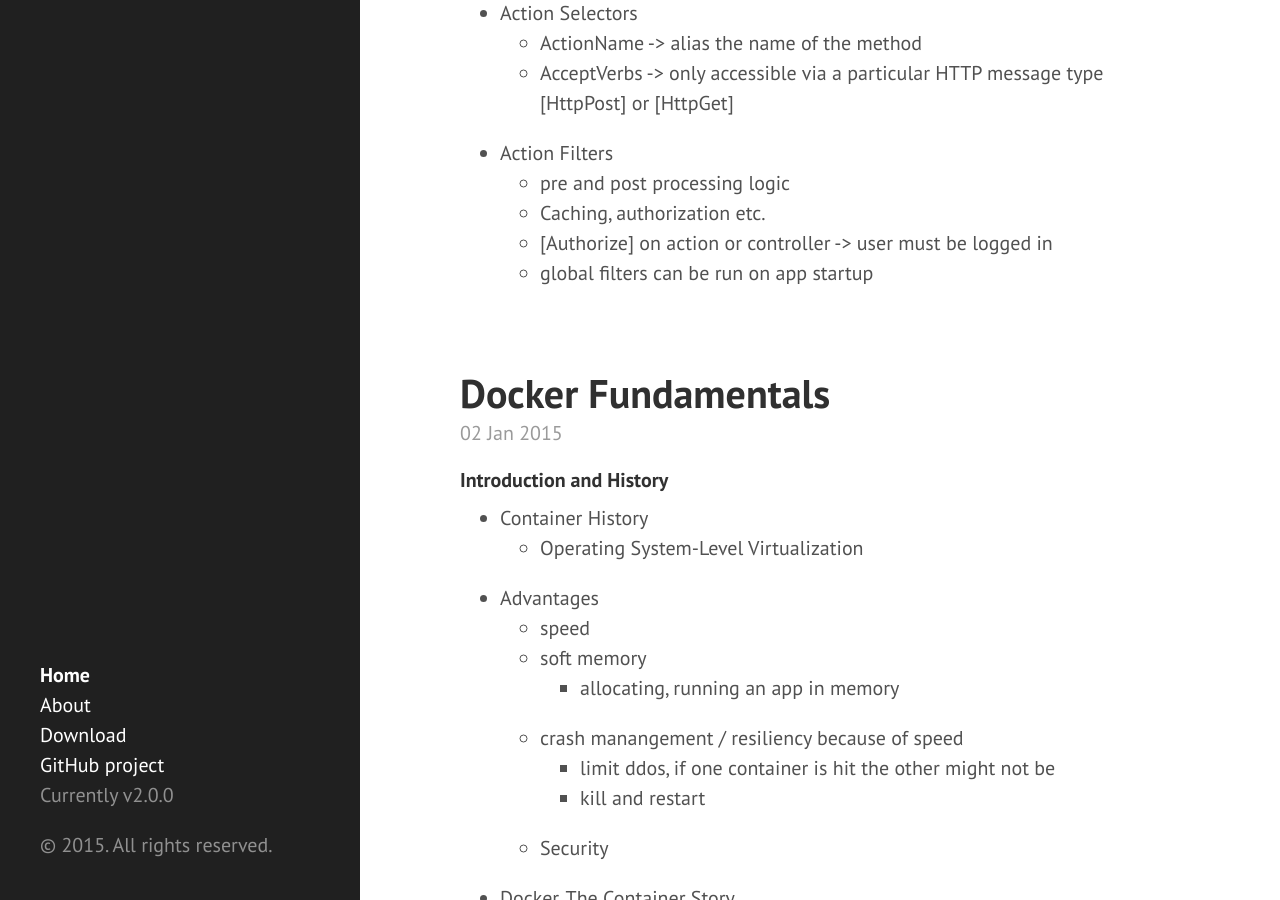
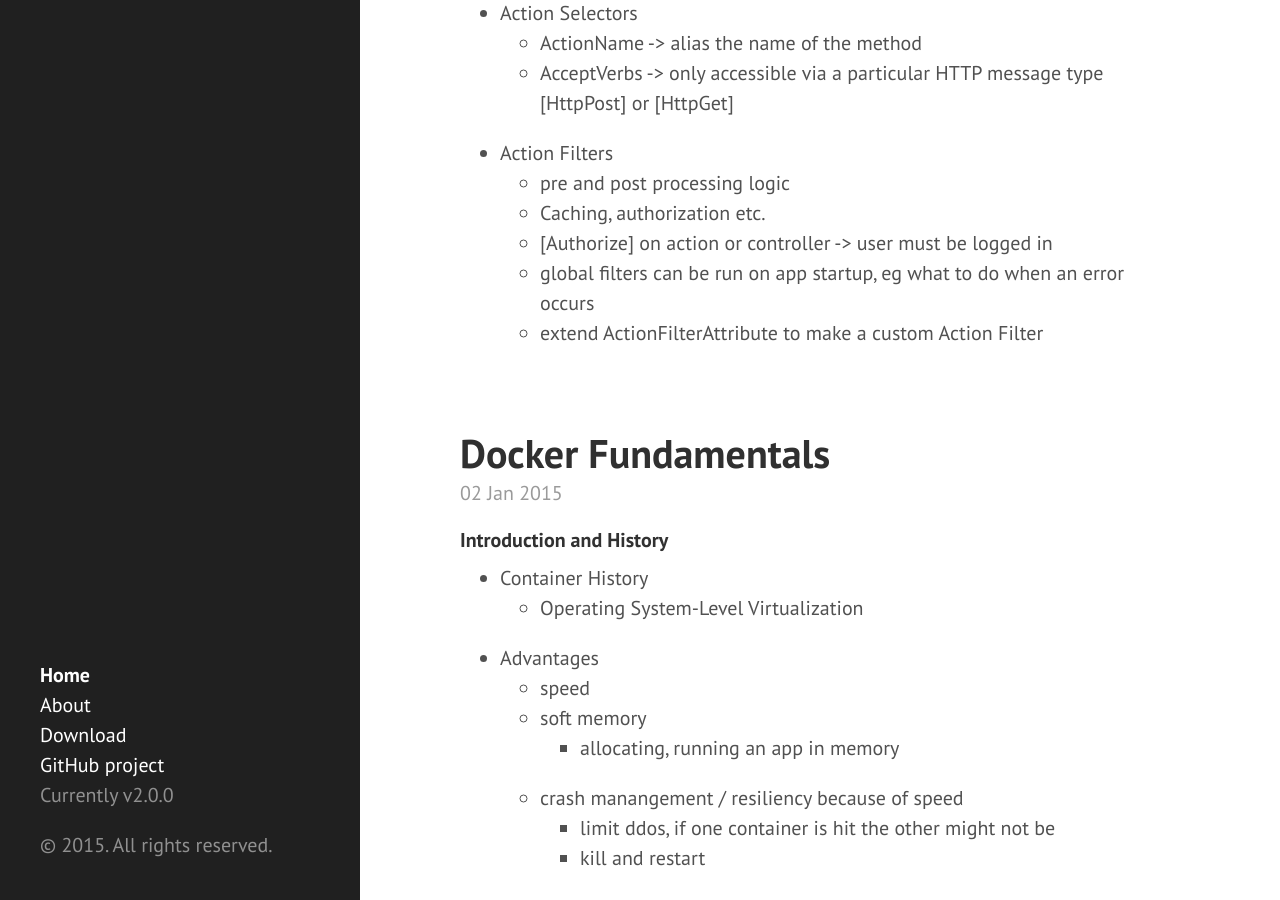
Before and after one commit to eneiand/eneiand.github.io, a Jekyll site: the page built from index.html, in a window 1280 px wide and 900 px high, scrolled down 1682 px. Built offline with Jekyll 4.4.1, drawn with Linux system fonts in a browser that asks for light colours; Markdown is read by kramdown in place of the engine named in the settings; the list of posts is cut into pages by our own code.

Commit message:
Update 2015-01-06-building-apps-with-asp-mvc-4.md

```diff
--- a/_posts/2015-01-06-building-apps-with-asp-mvc-4.md
+++ b/_posts/2015-01-06-building-apps-with-asp-mvc-4.md
@@ -43,4 +43,5 @@
   *  pre and post processing logic
   *  Caching, authorization etc.
   *  [Authorize] on action or controller -> user must be logged in
-  *  global filters can be run on app startup
+  *  global filters can be run on app startup, eg what to do when an error occurs
+  *  extend ActionFilterAttribute to make a custom Action Filter
```
